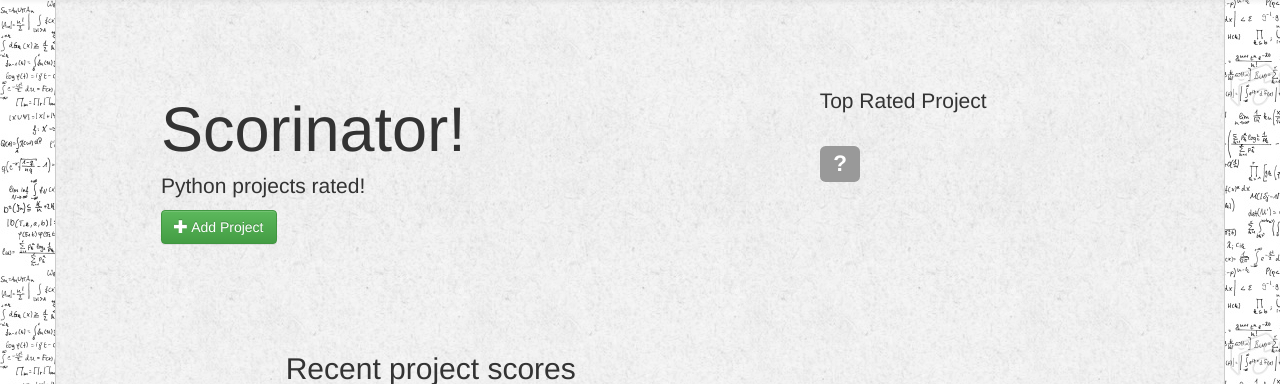
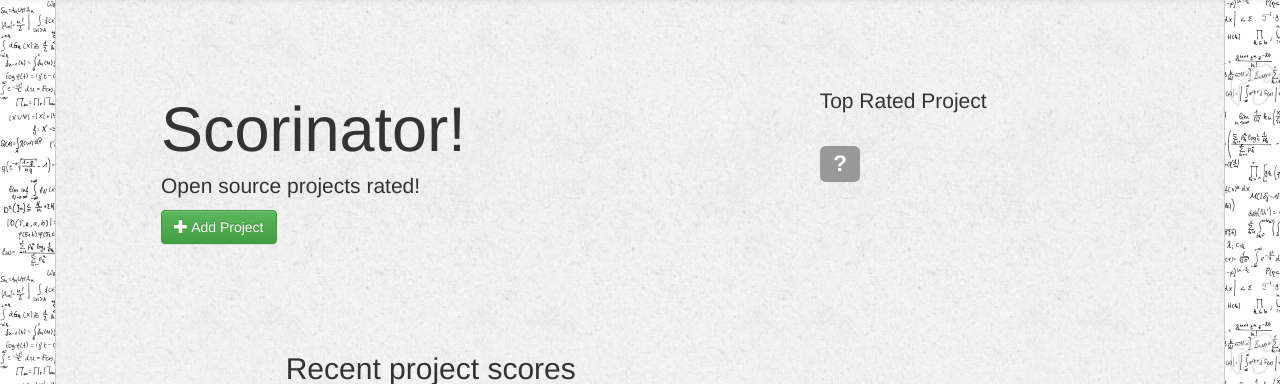
Before and after one commit to kencochrane/scorinator, a Django app: template scorinator/templates/index.html in a window 1280 px wide. Shown: the part 51-435 px from the top of the page. Run offline with Django 3.2, Linux system fonts and the light colour scheme; the template is opened without the code that fills it, so the values that code supplies are empty; parts of the project's set-up code (start-up, migrations or seed data) failed here and were passed over; some libraries are stand-ins or nearby versions.

Commit message:
fixes #53 changed tag line slightly

```diff
--- a/scorinator/templates/index.html
+++ b/scorinator/templates/index.html
@@ -7,7 +7,7 @@
     <div class="container">
       <div class="col-md-6">
         <h1>Scorinator!</h1>
-        <p>Python projects rated!</p>
+        <p>Open source projects rated!</p>
         <p>
         <a href="{% url 'project.add' %}" class="btn btn-success">
           <i class="glyphicon glyphicon-plus"></i>
```
